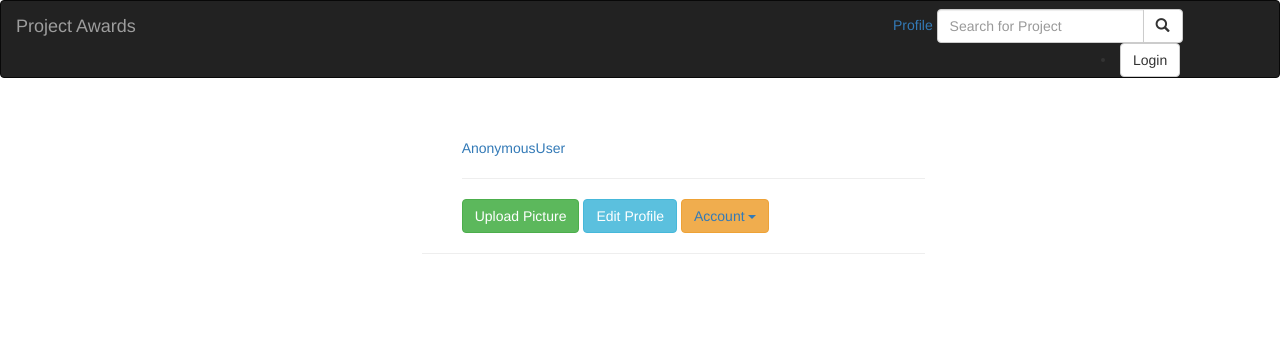
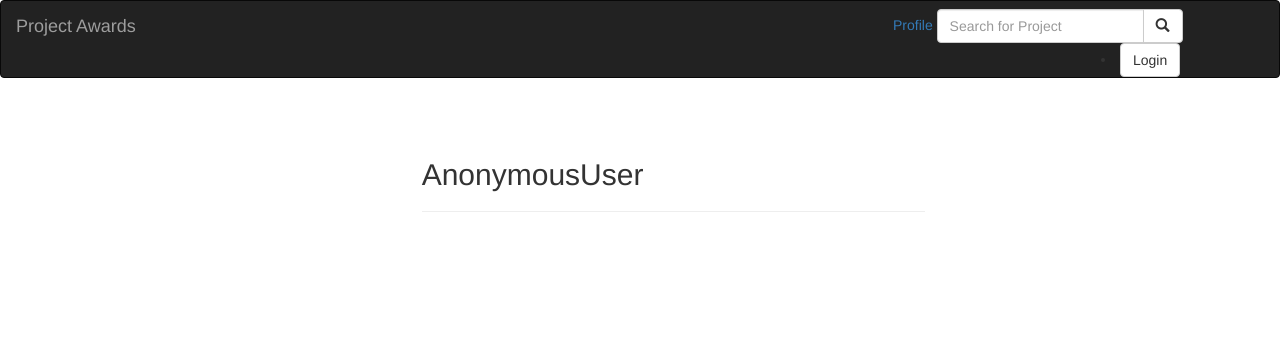
Before and after one commit to Ephraim-Kamau/Project-Awards, a Django app: page /profile/ in a window 1280 px wide. Shown: the top 338 px of the page. Run offline with Django 3.2, Linux system fonts and the light colour scheme; some libraries are stand-ins or nearby versions.

```diff
--- a/projects/templates/profile.html
+++ b/projects/templates/profile.html
@@ -15,29 +15,11 @@
       <div class="col-md-8">
         <div class=" idea">
 
+            <h2>{{user}}</h2><hr>
 
-      <ul>
-            <a>{{user}}</a><hr>
-            <a href="/new/post" button class="btn btn-success" type="submit" name="button">Upload Picture</button></a>
-            <button class="btn btn-info" type="submit" name="button">Edit Profile</button>
-            <button class="btn btn-warning dropdown">
-              <a class="" data-toggle="dropdown" role="button" aria-expanded="false">Account
-                        <span class="caret"></span>
-                    </a>
-                <i class="fas fa-cog fa-spin"></i>
-              <ul class="dropdown-menu" role="menu">
-                <li>
-                  <a href="/accounts/password/change">Change Password</a>
-                </li>
-                <li>
-                  <a href="/logout">Logout</a>
-                  <a href="">Cancel</a>
-                </li>
-              </ul>
-            </button>
-          </ul>
 
-  <hr>
+
+
             </div>
 
   {% for projects_item in projects %}
```
Also changed, not shown: projects/templates/today-projects.html (+12 -5 lines).
